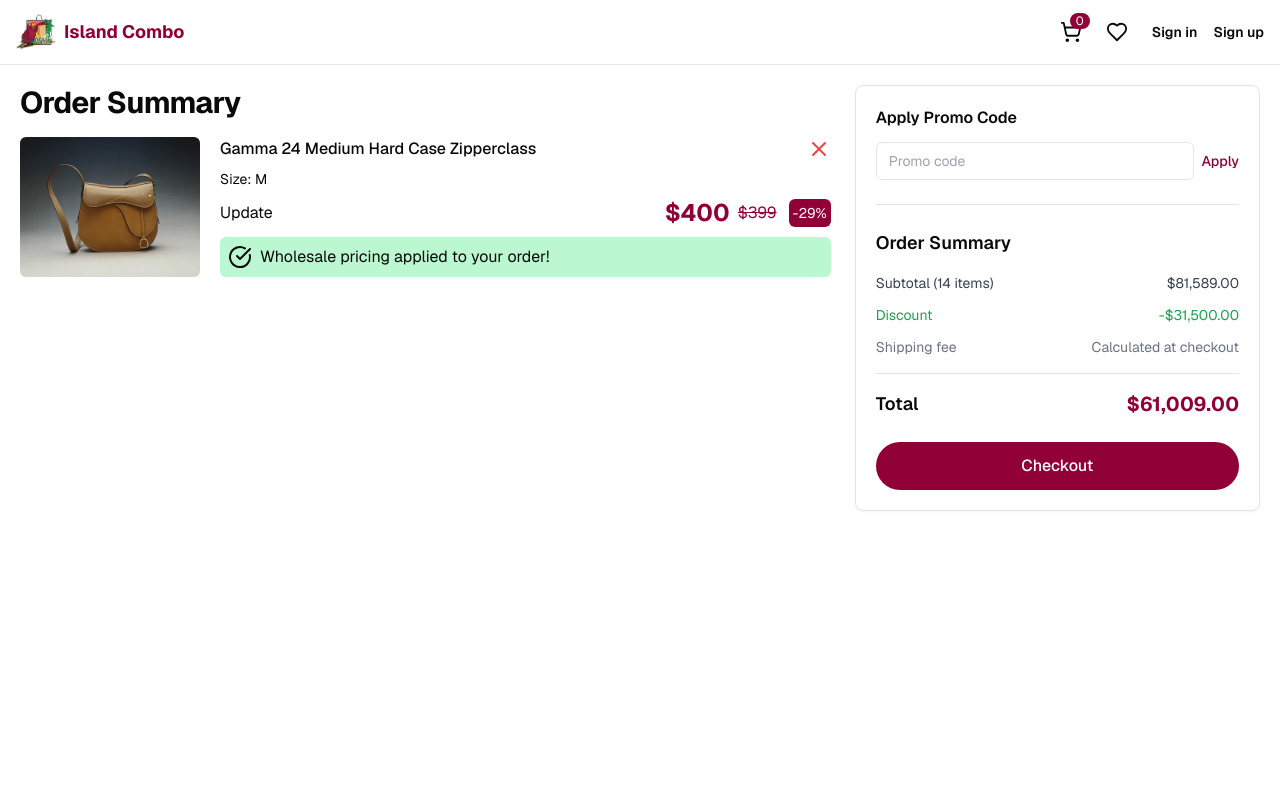
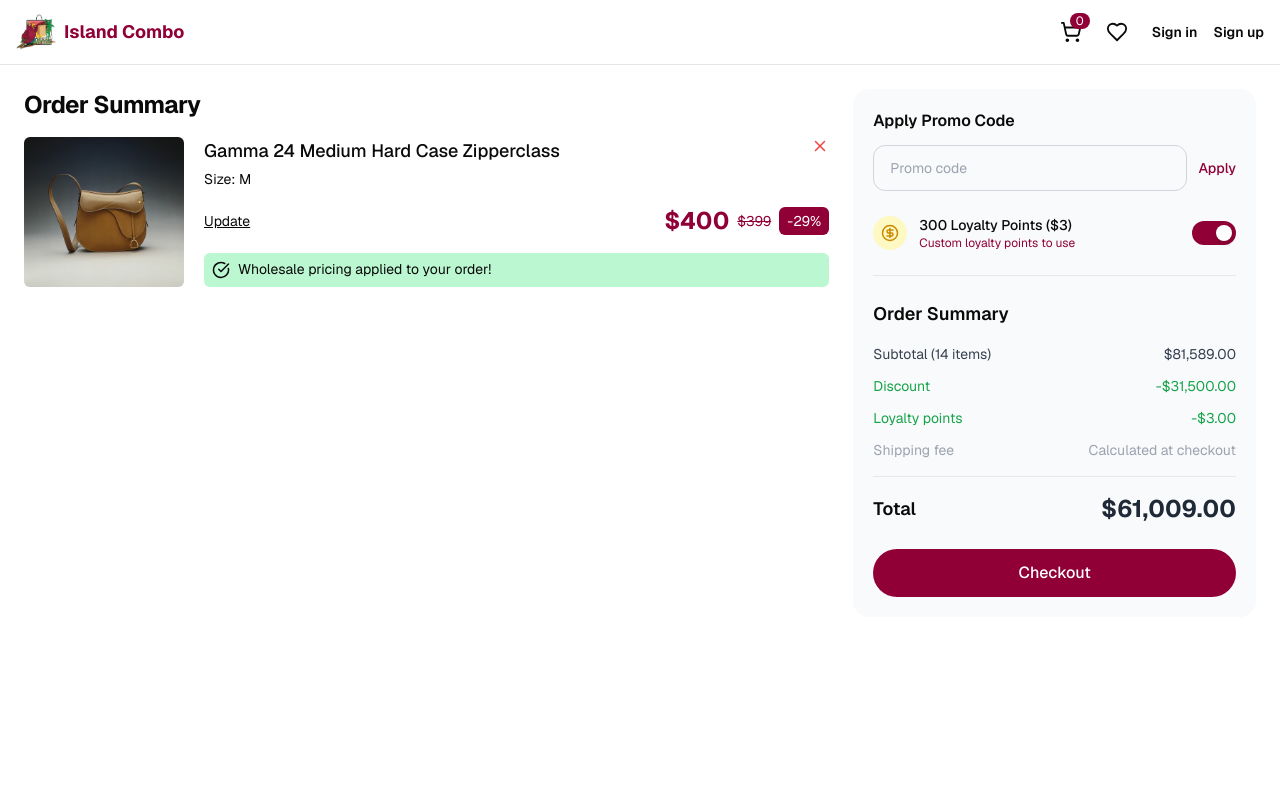
Before and after one commit to kaizenthebeast/Island-Combo-V1, a Next.js app: page /checkout in a window 1280 px wide. Shown: the top 800 px of the page. Built offline with nearby package versions, Linux system fonts and the light colour scheme; no server answers.

Commit message:
fix the UI

```diff
--- a/components/public/layout/CheckoutContainer.tsx
+++ b/components/public/layout/CheckoutContainer.tsx
@@ -1,50 +1,85 @@
+'use client'
 import OrderSummary from "@/components/public/layout/OrderSummary"
+import React, { useState } from 'react'
+import { CircleDollarSign } from "lucide-react"
 
 const CheckoutContainer = () => {
+  const [loyalty, setLoyalty] = useState(true)
+
   return (
-    <div className="max-w-7xl mx-auto p-4 md:p-5 flex flex-col md:flex-row gap-6">
+    <div className="max-w-7xl mx-auto p-4 md:p-6 flex flex-col md:flex-row gap-6">
 
-      {/* LEFT: Cart / Order Items */}
+      {/* LEFT */}
       <div className="w-full md:w-2/3">
         <OrderSummary />
       </div>
 
-      {/* RIGHT: Checkout Summary Card */}
+      {/* RIGHT */}
       <div className="w-full md:w-1/3">
 
-        <div className="bg-white rounded-lg shadow-sm border p-5 space-y-6">
+        <div className="bg-gray-50 rounded-2xl p-5 space-y-6">
 
-          {/* Promo Code */}
+          {/* PROMO */}
           <div className="space-y-3">
             <h3 className="text-base font-semibold">
               Apply Promo Code
             </h3>
 
-            <div className="flex items-center gap-2">
+            <div className="flex items-center gap-3">
               <input
                 type="text"
                 placeholder="Promo code"
-                className="flex-1 border rounded-md px-3 py-2 text-sm focus:outline-none focus:ring-1 focus:ring-[#900036]"
+                className="flex-1 bg-transparent border border-gray-300 rounded-xl px-4 py-3 text-sm focus:outline-none focus:ring-1 focus:ring-[#900036]"
               />
               <button
                 type="button"
-                className="text-[#900036] font-medium text-sm hover:underline"
+                className="text-[#900036] font-medium text-sm"
               >
                 Apply
               </button>
             </div>
           </div>
 
-          <hr />
+          {/* LOYALTY */}
+          <div className="flex items-center justify-between">
 
-          {/* Order Summary */}
+            <div className="flex items-center gap-3">
+              <div className="bg-yellow-100 p-2 rounded-full">
+                <CircleDollarSign className="text-yellow-600" size={18} />
+              </div>
+
+              <div>
+                <p className="text-sm font-medium">
+                  300 Loyalty Points ($3)
+                </p>
+                <p className="text-xs text-[#900036]">
+                  Custom loyalty points to use
+                </p>
+              </div>
+            </div>
+
+            {/* Toggle */}
+            <button
+              onClick={() => setLoyalty(!loyalty)}
+              className={`w-11 h-6 flex items-center rounded-full p-1 transition ${loyalty ? "bg-[#900036]" : "bg-gray-300"
+                }`}
+            >
+              <div
+                className={`bg-white w-4 h-4 rounded-full shadow-md transform transition ${loyalty ? "translate-x-5" : ""
+                  }`}
+              />
+            </button>
+          </div>
+
+          <hr className="border-gray-200" />
+
+          {/* SUMMARY */}
           <div className="space-y-4">
 
             <h3 className="text-lg font-semibold">
               Order Summary
             </h3>
 
-            {/* Rows */}
             <div className="space-y-3 text-sm">
 
               <div className="flex justify-between text-gray-700">
@@ -57,26 +92,32 @@ const CheckoutContainer = () => {
                 <span>-$31,500.00</span>
               </div>
 
-              <div className="flex justify-between text-gray-500">
+              <div className="flex justify-between text-green-600">
+                <span>Loyalty points</span>
+                <span>-$3.00</span>
+              </div>
+
+              <div className="flex justify-between text-gray-400">
                 <span>Shipping fee</span>
                 <span>Calculated at checkout</span>
               </div>
 
             </div>
 
-            <hr />
+            <hr className="border-gray-200" />
 
-            {/* Total */}
+            {/* TOTAL */}
             <div className="flex justify-between items-center">
-              <span className="text-lg font-semibold">Total</span>
-              <span className="text-xl font-bold text-[#900036]">
+              <span className="text-lg font-semibold">
+                Total
+              </span>
+              <span className="text-2xl font-bold text-gray-800">
                 $61,009.00
               </span>
             </div>
-
           </div>
 
-          {/* Checkout Button */}
+          {/* BUTTON */}
           <button
             type="button"
             className="w-full bg-[#900036] text-white py-3 rounded-full font-medium hover:opacity-90 transition"
--- a/components/public/layout/OrderSummary.tsx
+++ b/components/public/layout/OrderSummary.tsx
@@ -1,80 +1,96 @@
 'use client'
+
 import React, { useState } from 'react'
 import Image from 'next/image'
 import QuantityButton from '../../functional-ui/QuantityButton'
-import { X, CircleCheckBig } from 'lucide-react';
+import { X, CircleCheckBig } from 'lucide-react'
 
 const OrderSummary = () => {
-    const [update, setUpdate] = useState(false);
+    const [update, setUpdate] = useState(false)
+
     return (
         <div className="flex flex-col space-y-4 w-full">
-            <h2 className="title-header">Order Summary</h2>
+            <h2 className="title-header text-lg sm:text-xl md:text-2xl">
+                Order Summary
+            </h2>
 
-            {/* Product Card */}
-            <div className="grid grid-cols-[180px_1fr] gap-5 h-38">
+            {/* Card */}
+            <div className="grid grid-cols-1 md:grid-cols-[160px_1fr] gap-4 md:gap-5">
 
-                {/* Image (fixed size) */}
-                <div className="relative w-full h-full bg-gray-100 rounded-md overflow-hidden">
+                {/* Image */}
+                <div className="relative w-full h-48 md:h-full bg-gray-100 rounded-md overflow-hidden">
                     <Image
                         src="/images/placeholder.png"
                         alt="product"
                         fill
-                        loading='lazy'
+                        loading="lazy"
                         className="object-cover"
                     />
                 </div>
 
-                {/* Details (takes more space) */}
-                <div className="flex flex-col h-full space-y-2">
+                {/* Details */}
+                <div className="flex flex-col min-w-0">
 
-                    {/* Top row: title + remove */}
-                    <div className="flex justify-between items-start">
-                        <h4 className="text-1xl font-medium line-clamp-2">
+                    {/* Title + Remove */}
+                    <div className="flex justify-between items-start gap-2">
+                        <h4 className="text-base sm:text-lg font-medium line-clamp-2">
                             Gamma 24 Medium Hard Case Zipperclass
                         </h4>
                         <button
                             type="button"
-                            className="text-sm text-red-500 hover:text-red-700"
+                            className="text-red-500 hover:text-red-700 shrink-0"
                         >
-                            <X />
+                            <X size={18} />
                         </button>
                     </div>
-                    <div>
-                        <p className='text-sm'>Size: M</p>
-                    </div>
-                    {/* QUANTITY AND PRICING */}
-                    <div className='flex items-center justify-between flex-wrap'>
-                        <div className='flex gap-2'>
-                            <button type='button' onClick={() => setUpdate(prev => !prev)}>
+
+                    <p className="text-sm mt-1">Size: M</p>
+
+                    {/* Controls + Pricing */}
+                    <div className="flex flex-col sm:flex-row sm:items-center sm:justify-between gap-3 mt-4">
+
+                        {/* Controls */}
+                        <div className="flex flex-wrap items-center gap-2">
+                            <button
+                                type="button"
+                                onClick={() => setUpdate(prev => !prev)}
+                                className="text-sm underline"
+                            >
                                 {update ? 'Cancel' : 'Update'}
                             </button>
+
+                            {update && <QuantityButton />}
+
                             {update && (
-                                <QuantityButton />
+                                <button
+                                    type="button"
+                                    className="text-sm bg-[#900036] text-white px-2 py-1 rounded"
+                                >
+                                    Save
+                                </button>
                             )}
-                            {/* Only shows if the quantity change */}
-                            {update && (
-                                <button type='button'>Save</button>
-                            )}
+                        </div>
 
-                        </div>
                         {/* Pricing */}
-                        <div className='flex items-center gap-2'>
-                            <p className="text-2xl font-bold text-[#900036]">$400</p>
-                            <div className='flex gap-3 text-[#900036] items-center'>
-                                <p className="text-md line-through">
-                                    $399
-                                </p>
-                                <p className="text-sm bg-[#900036] text-white p-1 rounded-md">
+                        <div className="flex items-center gap-2 flex-wrap">
+                            <p className="text-xl sm:text-2xl font-bold text-[#900036]">
+                                $400
+                            </p>
+                            <div className="flex gap-2 items-center text-[#900036]">
+                                <p className="text-sm line-through">$399</p>
+                                <p className="text-xs sm:text-sm bg-[#900036] text-white px-2 py-1 rounded-md">
                                     -29%
                                 </p>
                             </div>
                         </div>
                     </div>
 
-                    {/* WHOLESALE */}
-                    <div className='py-2 px-2 bg-green-200 flex items-center gap-2 rounded-md'>
-                        <CircleCheckBig />
-                            <p>Wholesale pricing applied to your order!</p>
+                    {/* Wholesale */}
+                    <div className="py-2 px-2 bg-green-200 flex items-center gap-2 rounded-md mt-4 text-sm">
+                        <CircleCheckBig size={18} />
+                        <p className="leading-tight">
+                            Wholesale pricing applied to your order!
+                        </p>
                     </div>
                 </div>
             </div>
```
